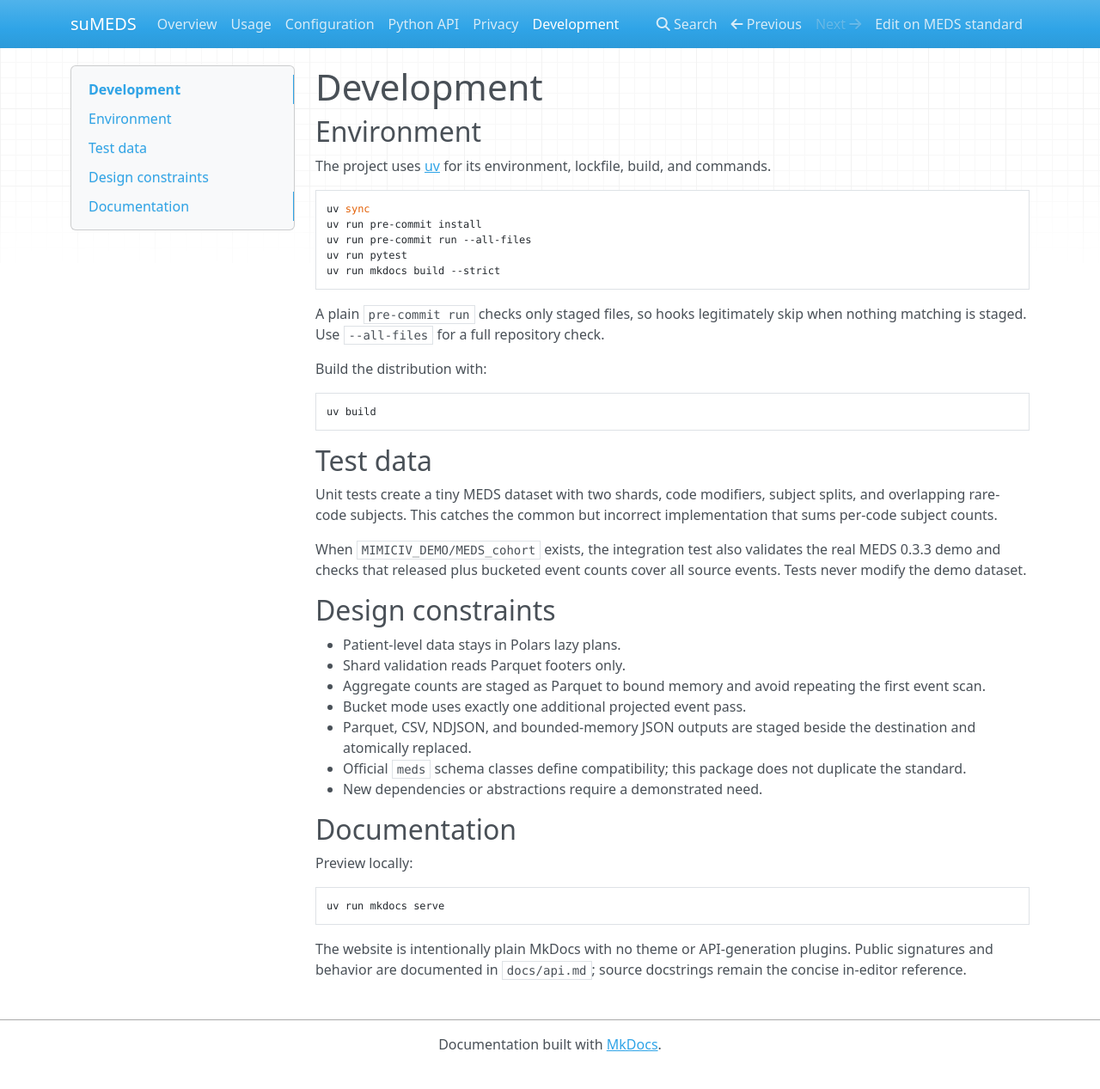
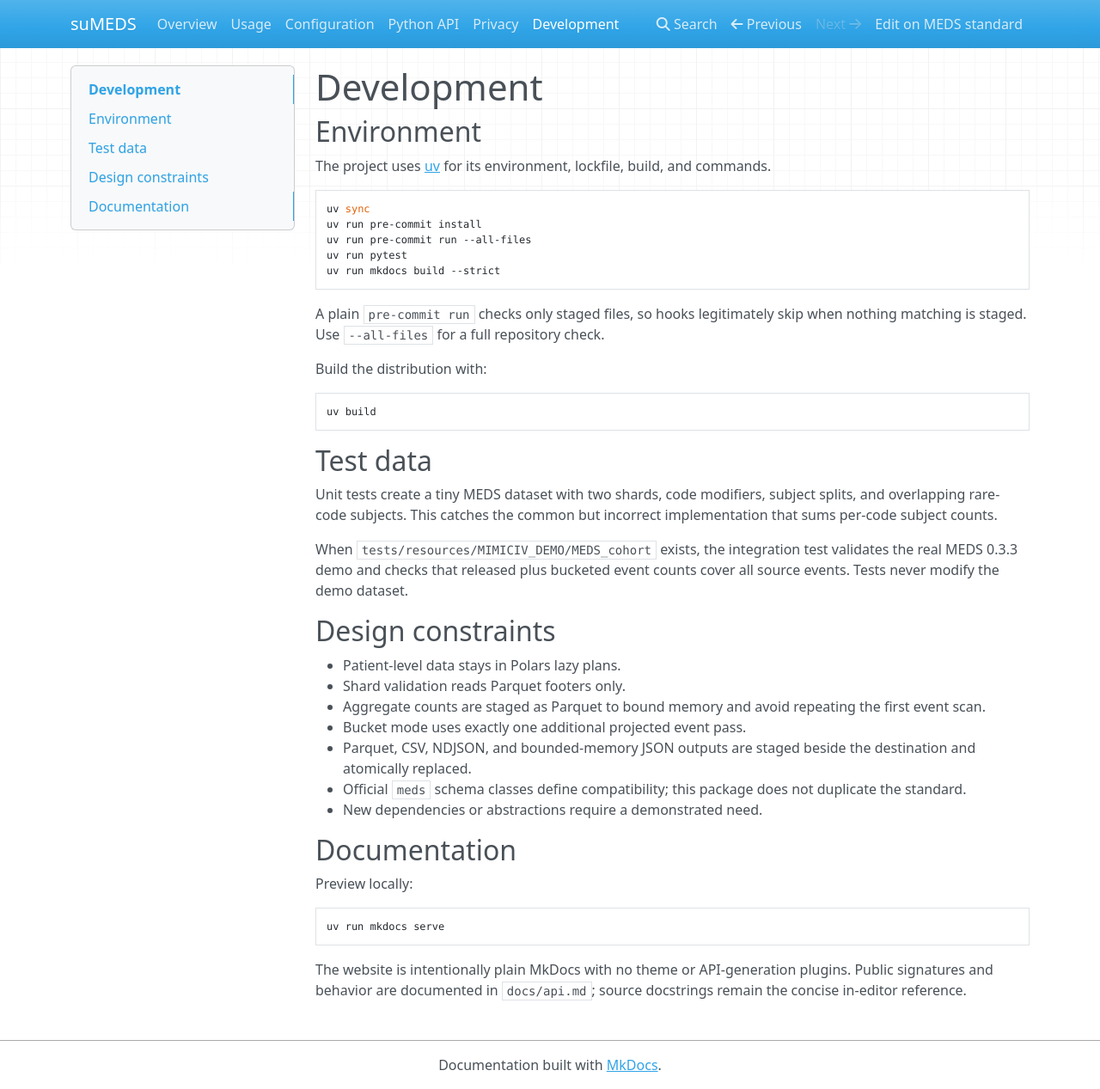
Before and after one commit to rvandewater/suMEDS, an MkDocs documentation site: the page built from docs/development.md, in a window 1280 px wide and 1267 px high. Shown: the whole window at 86% size. Built offline with MkDocs 1.6.1, drawn with Linux system fonts in a browser that asks for light colours; nearby versions of some CDN libraries.

Commit message:
move mimic demo

```diff
--- a/.pre-commit-config.yaml
+++ b/.pre-commit-config.yaml
@@ -1,5 +1,5 @@
 minimum_pre_commit_version: "4.0.0"
-exclude: ^MIMICIV_DEMO/
+exclude: ^(MIMICIV_DEMO|tests/resources/MIMICIV_DEMO)/
 
 repos:
   - repo: https://github.com/pre-commit/pre-commit-hooks
--- a/docs/development.md
+++ b/docs/development.md
@@ -28,7 +28,7 @@ Unit tests create a tiny MEDS dataset with two shards, code modifiers, subject
 splits, and overlapping rare-code subjects. This catches the common but
 incorrect implementation that sums per-code subject counts.
 
-When `MIMICIV_DEMO/MEDS_cohort` exists, the integration test also validates the
+When `tests/resources/MIMICIV_DEMO/MEDS_cohort` exists, the integration test validates the
 real MEDS 0.3.3 demo and checks that released plus bucketed event counts cover
 all source events. Tests never modify the demo dataset.
 
```
Also changed, not shown: README.md (+2 -2 lines), 22 other files.
